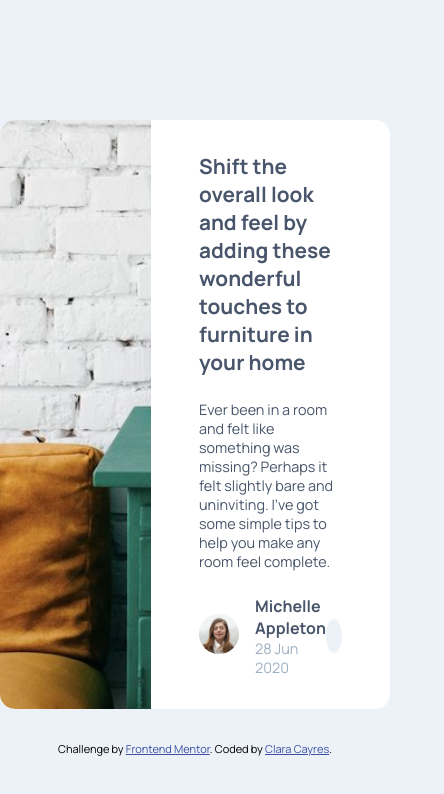
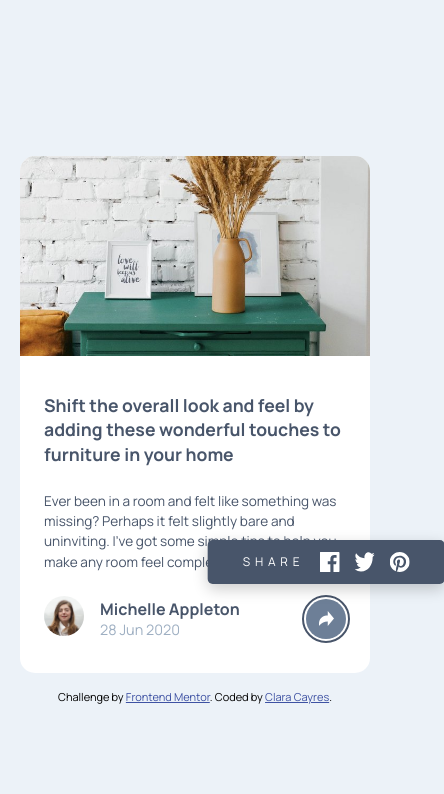
Before and after one commit to claracayres/article-preview-component-master, a plain HTML site: page index.html in a window 390 px wide. Both pictures are taken after a click on the button 334 px from the left and 636 px from the top of the page. Shown: the whole page, 444 px wide, since content can reach past the window. Drawn offline with Linux system fonts and the light colour scheme.

Commit message:
Add share functionality with popup for social media sharing

```diff
--- a/index.html
+++ b/index.html
@@ -64,10 +64,27 @@
               <p>28 Jun 2020</p>
             </div>
           </div>
-          <div class="share-container">
+
+          <div class="share-container mobile-hidden">
             <button class="share-button" id="share-button">
-              <img src="images/icon-share.svg" alt="Share article" />
+              <img src="images/icon-share.svg" alt="Share article" class="share-icon" />
             </button>
+            <div id="share-popup" class="share-popup hidden">
+              <p>Share</p>
+
+              <a href="#" aria-label="Share on Facebook"
+                ><img src="images/icon-facebook.svg" alt="Facebook"
+              /></a>
+
+              <a href="#" aria-label="Share on Twitter"
+                ><img src="images/icon-twitter.svg" alt="Twitter"
+              /></a>
+
+              <a href="#" aria-label="Share on Pinterest"
+                ><img src="images/icon-pinterest.svg" alt="Pinterest"
+              /></a>
+              <div class="triangle"></div>
+            </div>
           </div>
         </div>
       </div>
--- a/main.js
+++ b/main.js
@@ -0,0 +1,40 @@
+const btn = document.getElementById("share-button");
+const popup = document.getElementById("share-popup");
+const mobile = document.querySelector(".share-container.mobile-hidden");
+
+btn.addEventListener("click", (e) => {
+  e.stopPropagation();
+  popup.classList.toggle("hidden");
+  btn.classList.toggle("active");
+});
+
+// Fecha o popup quando clicar fora dele
+document.addEventListener("click", (e) => {
+  if (!popup.contains(e.target) && !btn.contains(e.target)) {
+    popup.classList.add("hidden");
+    btn.classList.remove("active");
+  }
+});
+
+// Fecha o popup quando pressionar a tecla Escape
+document.addEventListener("keydown", (e) => {
+  if (e.key === "Escape" && !popup.classList.contains("hidden")) {
+    popup.classList.add("hidden");
+    btn.classList.remove("active");
+  }
+});
+
+function mobilePopup() {
+  if (window.innerWidth <= 768) {
+    popup.classList.add("hidden");
+    btn.classList.remove("active");
+  }
+}
+window.addEventListener("resize", mobilePopup);
+mobilePopup();
+
+mobile.addEventListener("click", (e) => {
+  e.stopPropagation();
+  popup.classList.toggle("hidden");
+  btn.classList.toggle("active");
+});
--- a/style.css
+++ b/style.css
@@ -14,7 +14,7 @@
   box-sizing: border-box;
   margin: 0;
   padding: 0;
-  /* outline: red 1px solid; */
+
   font-family: var(--font-family);
 }
 
@@ -75,63 +75,175 @@ main {
 .author {
   display: grid;
   grid-template-columns: 1fr auto;
+  align-items: center;
 }
 
 .avatar-container {
-  width: fit-content;
+  flex-shrink: 0;
 }
 
-.author img {
+.avatar-container img {
   width: 40px;
   height: 40px;
   border-radius: 50%;
 }
 
-.author-details {
-  width: fit-content;
-}
-
-.author-details {
-  grid-column: 1;
-}
-
 .author-details-container {
   display: flex;
-  flex-direction: row;
-  justify-content: flex-start;
   align-items: center;
   gap: 1rem;
 }
 
 .author-details h2 {
-  width: fit-content;
   font-size: 1rem;
   color: var(--very-dark-grayish-blue);
 }
 
 .author-details p {
-  width: fit-content;
   font-size: 0.9rem;
   color: var(--grayish-blue);
 }
 
 .share-container {
+  position: relative;
+}
+
+.share-button {
+  position: relative;
   display: flex;
   justify-content: center;
   align-items: center;
-  grid-column: 2;
+  border-radius: 50%;
+  width: 40px;
+  height: 40px;
+  background-color: var(--light-grayish-blue);
+  border: none;
+  cursor: pointer;
+  z-index: 2;
+  transition: background-color 0.3s ease;
 }
 
-.share-button {
-  border-radius: 50%;
-  background-color: var(--light-grayish-blue);
-  border: none;
-  padding: 0.5rem;
-  cursor: pointer;
+.share-button:hover {
+  background-color: var(--grayish-blue);
+}
+
+.share-button:focus {
+  outline: 2px solid var(--desaturated-dark-blue);
+  outline-offset: 2px;
 }
 
 .share-button img {
-  width: 100%;
-  height: 100%;
-  overflow: visible;
+  width: 15px;
+  height: 15px;
 }
+
+.share-button.active {
+  background-color: var(--desaturated-dark-blue);
+}
+
+.share-button.active:hover {
+  background-color: var(--very-dark-grayish-blue);
+}
+
+.share-button.active:focus {
+  outline: 2px solid var(--very-dark-grayish-blue);
+  outline-offset: 2px;
+}
+
+.share-button.active img {
+  filter: brightness(0) invert(1);
+}
+
+.share-popup {
+  position: absolute;
+  bottom: 55px;
+  left: 50%;
+  transform: translateX(-50%);
+  background-color: var(--very-dark-grayish-blue);
+  color: white;
+  padding: 12px 35px;
+  border-radius: 5px;
+  display: flex;
+  align-items: center;
+  gap: 15px;
+  font-size: 12px;
+  text-transform: uppercase;
+  box-shadow: 0 5px 15px rgba(0, 0, 0, 0.2);
+  z-index: 2;
+  opacity: 1;
+  visibility: visible;
+  transition: opacity 0.3s ease, visibility 0.3s ease;
+}
+
+.share-popup.hidden {
+  opacity: 0;
+  visibility: hidden;
+}
+
+.triangle {
+  position: absolute;
+  bottom: -6px;
+  left: 50%;
+  transform: translateX(-50%);
+  width: 0;
+  height: 0;
+  border-left: 7px solid transparent;
+  border-right: 7px solid transparent;
+  border-top: 7px solid hsl(217, 19%, 35%);
+}
+
+.share-popup p {
+  letter-spacing: 0.3rem;
+}
+.share-popup a {
+  color: white;
+  text-decoration: none;
+  display: flex;
+  align-items: center;
+}
+
+.share-popup a img {
+  width: 20px;
+  height: 20px;
+  border-radius: 0;
+}
+
+/* Mobile Styles */
+@media (max-width: 768px) {
+  body {
+    padding: 1rem;
+  }
+  main {
+    grid-template-columns: 1fr;
+    grid-template-rows: auto 1fr;
+    margin: 1rem;
+    max-width: 350px;
+  }
+
+  .image-container img {
+    border-radius: var(--border-radius) var(--border-radius) 0 0;
+    height: 200px;
+  }
+
+  .content {
+    padding: 2rem 1.5rem;
+  }
+
+  .content-header h1 {
+    font-size: 1.1rem;
+    line-height: 1.4;
+  }
+
+  .content-header p {
+    font-size: 0.85rem;
+    line-height: 1.5;
+  }
+
+  .triangle {
+    display: none;
+  }
+
+  .mobile-hidden {
+    display: flex;
+  }
+}
```
